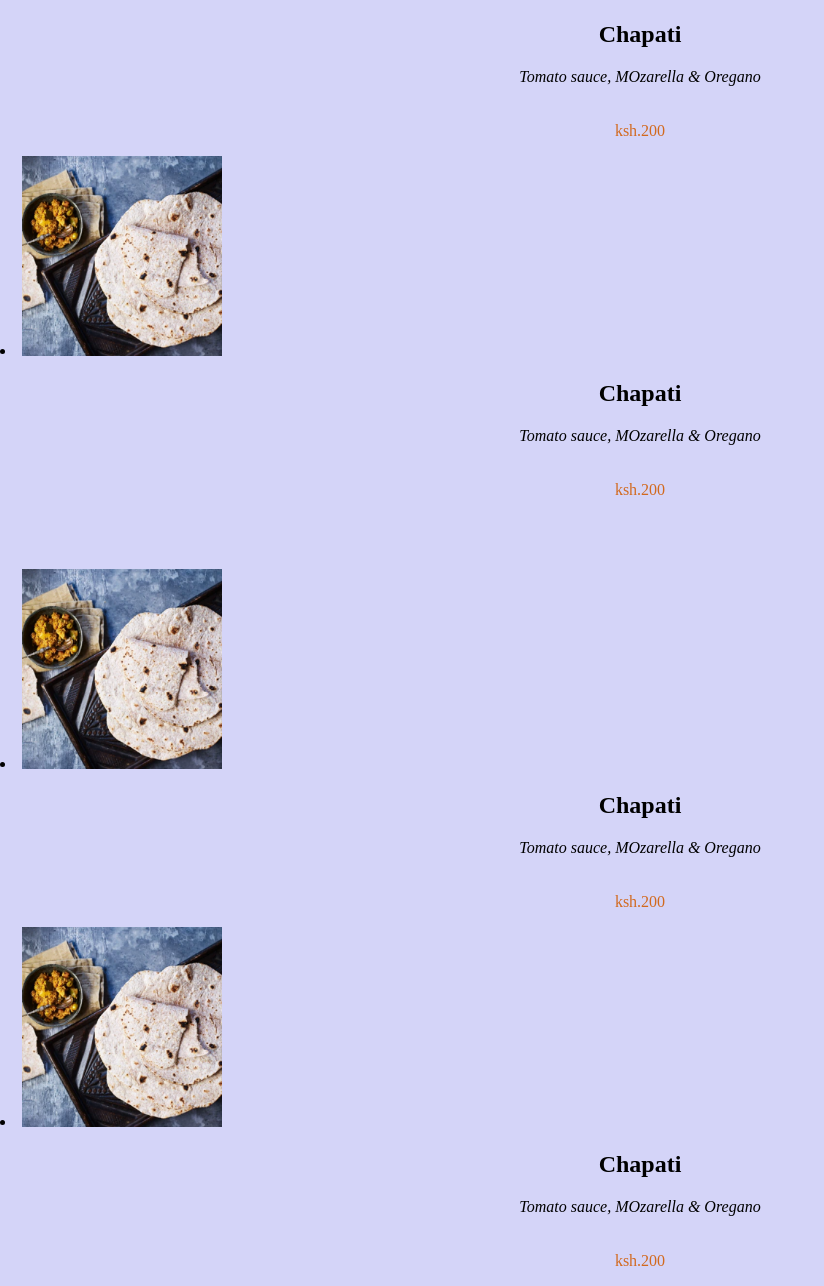
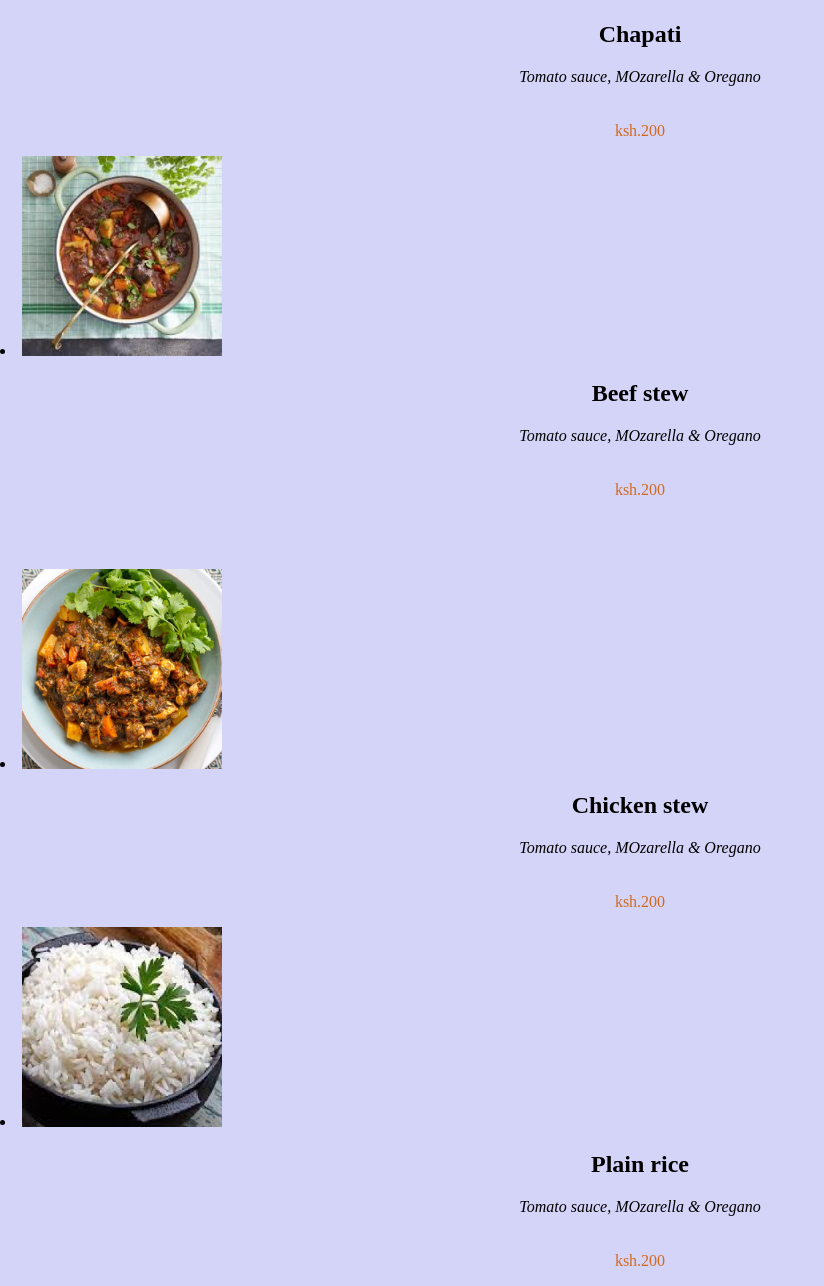
Before and after one commit to sylvestus/second_ip, a plain HTML site: page index.html in a window 1280 px wide. Shown: the part 1904-3190 px from the top of the page, without its empty margins (0-824 px from the left). Drawn offline with Linux system fonts and the light colour scheme.

Commit message:
updates  menu class

```diff
--- a/index.html
+++ b/index.html
@@ -79,22 +79,22 @@ patnering with local farms and artisans in lour area <br><br></i><br><br><br>
 </li>
 
 <li>
-    <img src="images/image4.png" alt="" style="height: 200px;width: 200px;">
-   <center> <h2>Chapati</h2><p>
+    <img src="images/iamge5.png" alt="" style="height: 200px;width: 200px;">
+   <center> <h2>Beef stew</h2><p>
  <i>Tomato sauce, MOzarella & Oregano</i><br><br><br>
  <span class="s">ksh.200</span></p></center>
  </li></li>
 <br><br><br>
  <li>
-    <img src="images/image4.png" alt="" style="height: 200px;width: 200px;">
-   <center> <h2>Chapati</h2><p>
+    <img src="images/image6.png" alt="" style="height: 200px;width: 200px;">
+   <center> <h2>Chicken stew</h2><p>
  <i>Tomato sauce, MOzarella & Oregano</i><br><br><br>
  <span class="s">ksh.200</span></p></center>
  </li></li>
 
  <li >
-    <img src="images/image4.png" alt="" style="height: 200px;width: 200px;">
-   <center> <h2>Chapati</h2><p>
+    <img src="images/image7.png" alt="" style="height: 200px;width: 200px;">
+   <center> <h2>Plain rice</h2><p>
  <i>Tomato sauce, MOzarella & Oregano</i><br><br><br>
  <span class="s">ksh.200</span></p></center>
  </li></li>
```
